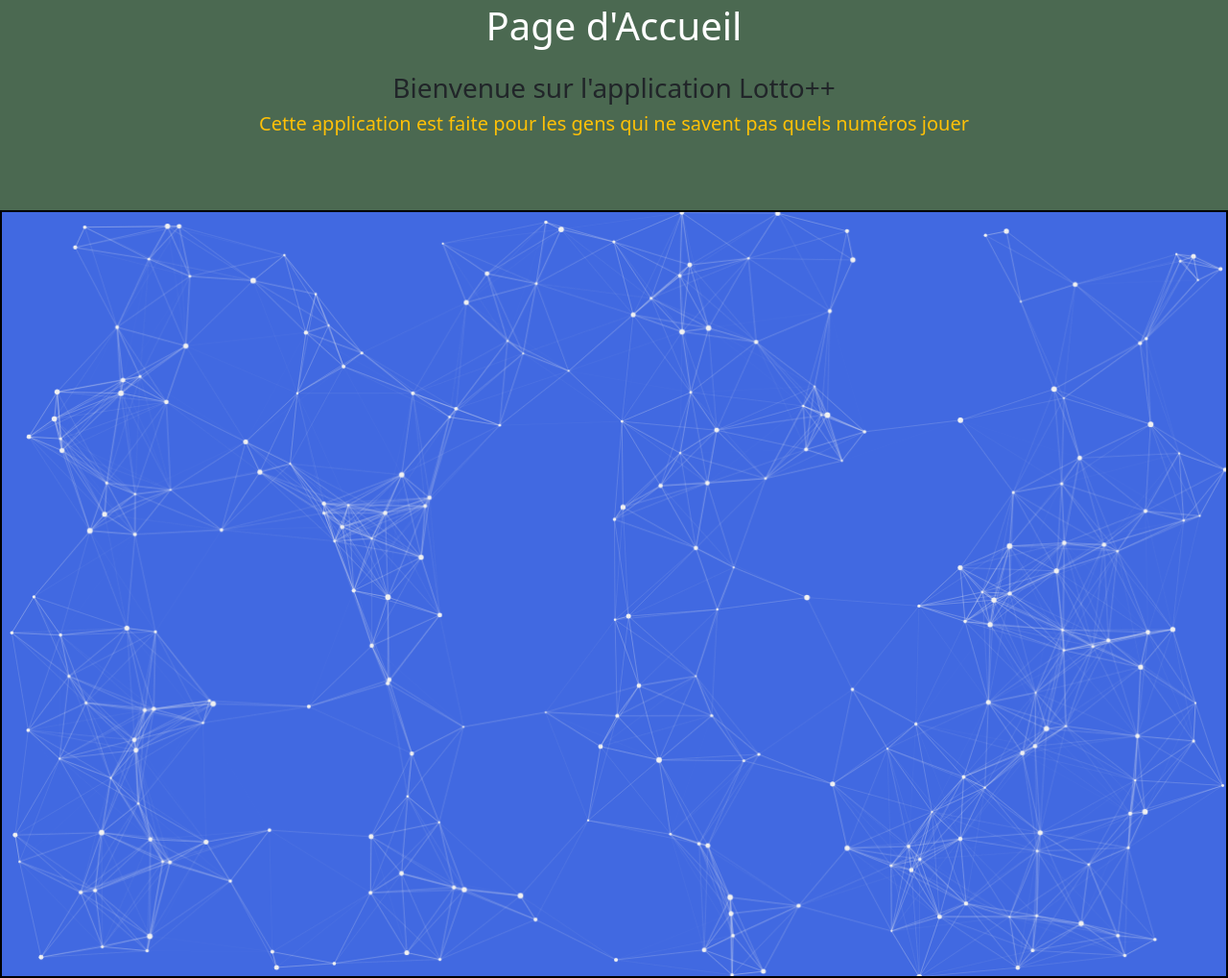
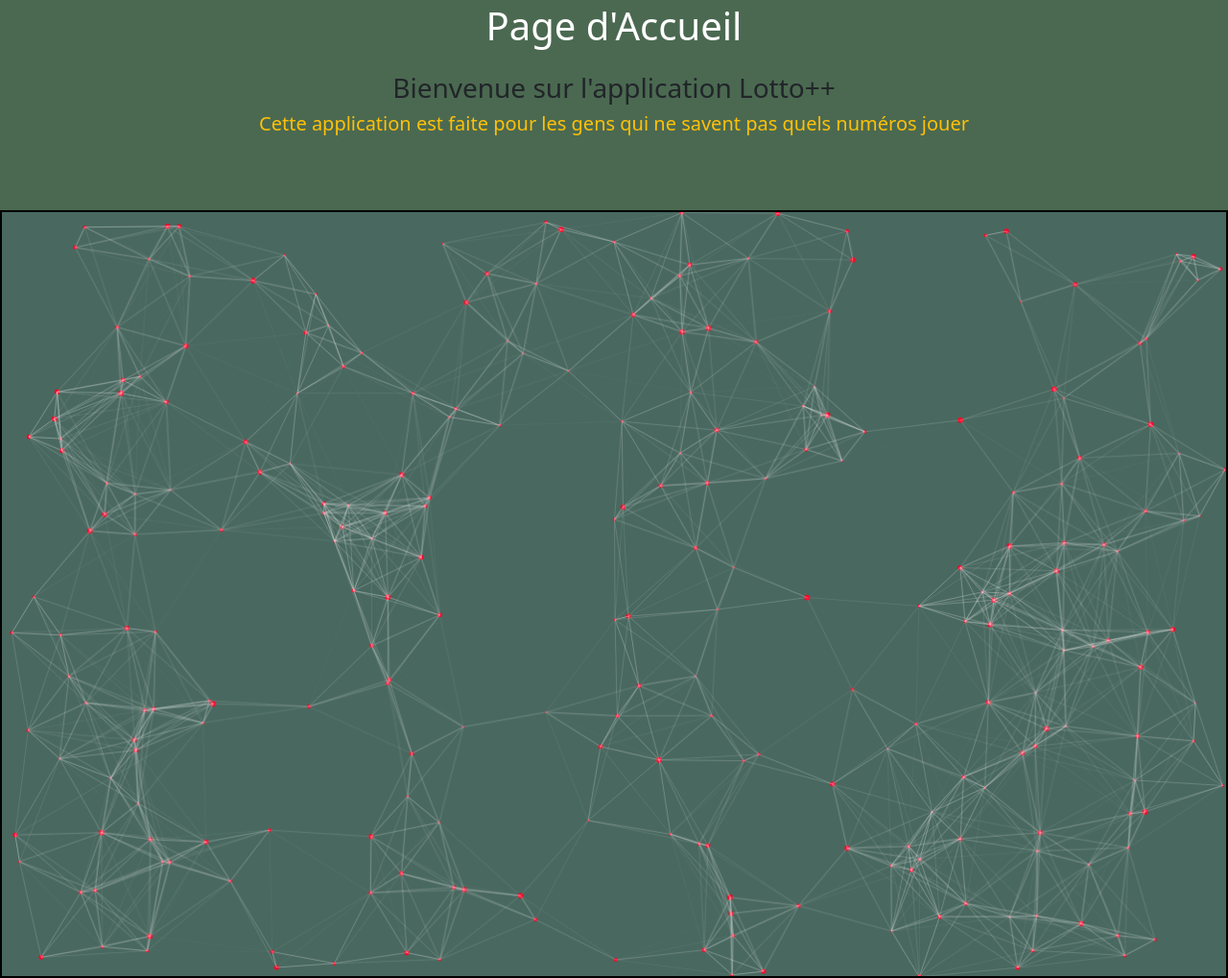
Before and after one commit to stephaneG-frep/espace_menbres, a PHP site: page /espace_menbres/ in a window 1280 px wide. Shown: the part 133-1152 px from the top of the page at 96% size. Run offline with PHP 8.4, Linux system fonts and the light colour scheme.

Commit message:
changement couleur

```diff
--- a/include/app.js
+++ b/include/app.js
@@ -31,7 +31,7 @@ class Particule {
         this.draw()
     }
 }
-const particule1 = new Particule(10,10,50,55,10,"#f1f1f1")
+const particule1 = new Particule(10,10,50,55,10,"f1f1f1")
 console.log(particule1);
 
 let particulesArray;
@@ -52,7 +52,7 @@ function init(){
         const directionX = cleanDirection();
         const directionY = cleanDirection();
 
-        particulesArray.push(new Particule(x,y,directionX,directionY,size,"#f1f1f1"))
+        particulesArray.push(new Particule(x,y,directionX,directionY,size,"#fd0327"))
     }
 }
 init()
--- a/include/style.css
+++ b/include/style.css
@@ -8,7 +8,7 @@ canvas {
     position: absolute;
     width: 100%;
     height: 100%;
-    background: royalblue;
+    background: rgba(65, 105, 225, 0.1);
     margin-top: 70px;
     border: 2px solid black;
 }
```
